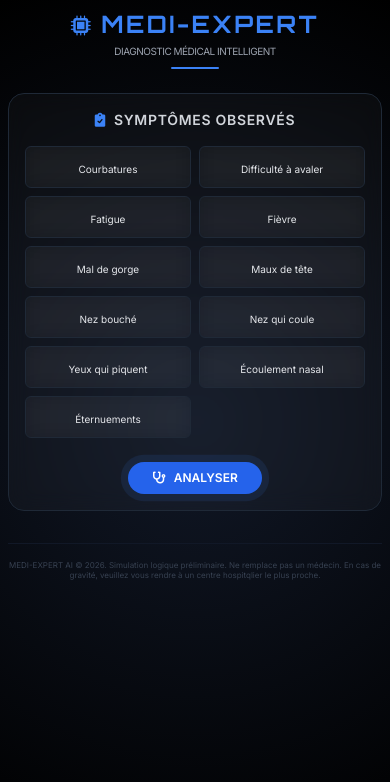
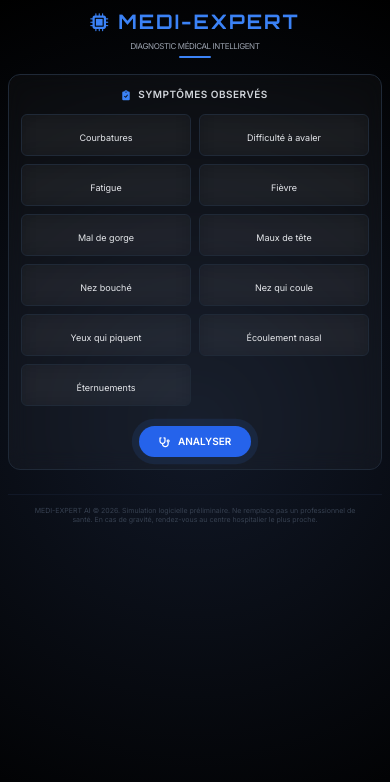
Before and after one commit to andrekabemba/medi-expert-ia, a FastAPI app: page / in a window 390 px wide. Shown: the top 782 px of the page. Run offline with FastAPI, Linux system fonts and the light colour scheme; some libraries are stand-ins or nearby versions.

Commit message:
Responsive integration

```diff
--- a/templates/index.html
+++ b/templates/index.html
@@ -2,7 +2,7 @@
 <html lang="fr">
 <head>
     <meta charset="UTF-8">
-    <meta name="viewport" content="width=device-width, initial-scale=1.0">
+    <meta name="viewport" content="width=device-width, initial-scale=1.0, maximum-scale=1.0, user-scalable=no">
     <title>MediExpert | Système Expert de Diagnostic</title>
     <script src="https://cdn.tailwindcss.com"></script>
     <link href="https://cdnjs.cloudflare.com/ajax/libs/font-awesome/6.0.0/css/all.min.css" rel="stylesheet">
@@ -14,6 +14,7 @@
             background: radial-gradient(circle at center, #111827 0%, #000000 100%);
             color: #e5e7eb;
             min-height: 100vh;
+            -webkit-tap-highlight-color: transparent;
         }
 
         .title-font {
@@ -24,22 +25,19 @@
             background: rgba(255, 255, 255, 0.03);
             backdrop-filter: blur(10px);
             border: 1px solid rgba(255, 255, 255, 0.1);
-            border-radius: 1rem;
-        }
-
-        .neon-border {
-            box-shadow: 0 0 15px rgba(59, 130, 246, 0.5);
-            border-color: rgba(59, 130, 246, 0.5);
+            border-radius: 0.75rem;
         }
 
         .symptom-card {
-            transition: all 0.3s ease;
+            transition: all 0.2s ease;
             cursor: pointer;
         }
 
-        .symptom-card:hover {
-            transform: translateY(-5px);
-            background: rgba(59, 130, 246, 0.1);
+        @media (hover: hover) {
+            .symptom-card:hover {
+                transform: translateY(-3px);
+                background: rgba(59, 130, 246, 0.1);
+            }
         }
 
         .symptom-card.selected {
@@ -60,66 +58,68 @@
     </style>
 </head>
 <body class="p-2 md:p-4 flex flex-col items-center">
-    <div class="max-w-3xl w-full">
-        <!-- Header Compact -->
-        <header class="text-center mb-6">
-            <h1 class="text-2xl md:text-4xl font-bold title-font text-blue-500 mb-1 tracking-widest">
-                <i class="fas fa-microchip mr-2 text-xl md:text-3xl"></i>MEDI-EXPERT
+    <div class="w-full max-w-full sm:max-w-2xl md:max-w-3xl">
+        <!-- Header Compact & Responsive -->
+        <header class="text-center mb-4 md:mb-6">
+            <h1 class="text-xl sm:text-2xl md:text-4xl font-bold title-font text-blue-500 mb-1 tracking-widest">
+                <i class="fas fa-microchip mr-2 text-lg sm:text-xl md:text-3xl"></i>MEDI-EXPERT
             </h1>
-            <p class="text-gray-400 text-[10px] md:text-xs uppercase tracking-tighter">Diagnostic Médical Intelligent</p>
-            <div class="h-0.5 w-12 bg-blue-500 mx-auto mt-2 rounded-full"></div>
+            <p class="text-gray-400 text-[8px] sm:text-[10px] md:text-xs uppercase tracking-tighter">Diagnostic Médical Intelligent</p>
+            <div class="h-0.5 w-8 sm:w-12 bg-blue-500 mx-auto mt-1 sm:mt-2 rounded-full"></div>
         </header>
 
         <!-- Main Content -->
-        <div class="space-y-4">
-            <!-- Symptom Selection Section - Reduced -->
-            <section class="glass p-4 border border-gray-800">
-                <h2 class="text-sm font-bold mb-4 flex items-center justify-center text-gray-300 uppercase tracking-wider">
+        <div class="space-y-3 md:space-y-4">
+            <!-- Symptom Selection Section -->
+            <section class="glass p-3 sm:p-4 border border-gray-800">
+                <h2 class="text-[10px] sm:text-xs md:text-sm font-bold mb-3 sm:mb-4 flex items-center justify-center text-gray-300 uppercase tracking-wider">
                     <i class="fas fa-clipboard-check text-blue-500 mr-2"></i>
                     Symptômes observés
                 </h2>
 
+                <!-- Responsive Grid: 2 cols mobile, 3 tablet, 4 desktop -->
                 <div class="grid grid-cols-2 sm:grid-cols-3 md:grid-cols-4 gap-2" id="symptom-container">
                     {% for symptom in symptoms %}
-                    <div class="symptom-card glass py-2 px-1 text-center border border-gray-800 hover:border-blue-500/50 rounded-md"
+                    <div class="symptom-card glass py-2 px-1 text-center border border-gray-800 rounded-md select-none touch-manipulation"
                          onclick="toggleSymptom(this, '{{ symptom }}')">
-                        <span class="text-[10px] md:text-xs font-medium">{{ symptom }}</span>
+                        <span class="text-[9px] sm:text-[10px] md:text-xs font-medium">{{ symptom }}</span>
                     </div>
                     {% endfor %}
                 </div>
 
-                <div class="mt-6 flex justify-center">
+                <div class="mt-5 sm:mt-6 flex justify-center">
                     <button onclick="runDiagnosis()"
-                            class="bg-blue-600 hover:bg-blue-500 text-white px-6 py-2 rounded-full text-xs font-black transition-all transform hover:scale-105 pulse flex items-center shadow-lg shadow-blue-900/20">
+                            class="bg-blue-600 active:bg-blue-700 hover:bg-blue-500 text-white px-5 sm:px-8 py-2 rounded-full text-[10px] sm:text-xs font-black transition-all transform active:scale-95 pulse flex items-center shadow-lg shadow-blue-900/20">
                         <i class="fas fa-stethoscope mr-2"></i> ANALYSER
                     </button>
                 </div>
             </section>
 
-            <!-- Results Section - Reduced -->
-            <section id="results-section" class="hidden space-y-3">
-                <div class="flex items-center justify-center space-x-3 mb-2">
+            <!-- Results Section -->
+            <section id="results-section" class="hidden space-y-2 md:space-y-3">
+                <div class="flex items-center justify-center space-x-2 sm:space-x-3 mb-1 sm:mb-2">
                     <div class="h-[1px] bg-gray-800 flex-grow"></div>
-                    <h2 class="text-[10px] font-black uppercase tracking-[0.2em] text-blue-500 flex items-center">
-                        Résultats d'Analyse
+                    <h2 class="text-[8px] sm:text-[10px] font-black uppercase tracking-[0.2em] text-blue-500 flex items-center">
+                        Rapport d'Analyse
                     </h2>
                     <div class="h-[1px] bg-gray-800 flex-grow"></div>
                 </div>
 
-                <div id="loading" class="hidden text-center py-4">
-                    <i class="fas fa-spinner fa-spin text-xl text-blue-500 mb-2"></i>
-                    <p class="text-[10px] text-gray-500 italic">Traitement des données...</p>
+                <div id="loading" class="hidden text-center py-3 sm:py-4">
+                    <i class="fas fa-spinner fa-spin text-lg sm:text-xl text-blue-500 mb-2"></i>
+                    <p class="text-[9px] sm:text-[10px] text-gray-500 italic">Analyse en cours...</p>
                 </div>
 
-                <div id="results-content" class="grid grid-cols-1 sm:grid-cols-2 gap-3 pb-8">
+                <!-- Responsive Results Grid: 1 col mobile, 2 cols tablet/desktop -->
+                <div id="results-content" class="grid grid-cols-1 sm:grid-cols-2 gap-2 sm:gap-3 pb-6 md:pb-8">
                     <!-- Compact Cards will appear here -->
                 </div>
             </section>
         </div>
 
         <!-- Footer Mini -->
-        <footer class="mt-8 text-center text-gray-700 text-[8px] border-t border-gray-900 pt-4 max-w-xl mx-auto leading-tight">
-            <p>MEDI-EXPERT AI &copy; 2026. Simulation logique préliminaire. Ne remplace pas un médecin. En cas de gravité, veuillez vous rendre à un centre hospitqlier le plus proche.</p>
+        <footer class="mt-6 sm:mt-8 text-center text-gray-700 text-[7px] sm:text-[8px] border-t border-gray-900 pt-3 sm:pt-4 px-4 leading-tight">
+            <p>MEDI-EXPERT AI &copy; 2026. Simulation logicielle préliminaire. Ne remplace pas un professionnel de santé. En cas de gravité, rendez-vous au centre hospitalier le plus proche.</p>
         </footer>
     </div>
 
@@ -195,7 +195,7 @@
 
                                 <div class="mt-auto pt-2 border-t border-gray-800/50">
                                     <p class="text-[9px] text-blue-400 leading-tight">
-                                        <span class="font-bold">Conseil:</span> ${disease.advice}
+                                        <span class="font-bold text-blue-300">Conseil:</span> ${disease.advice}
                                     </p>
                                 </div>
                             </div>
```
